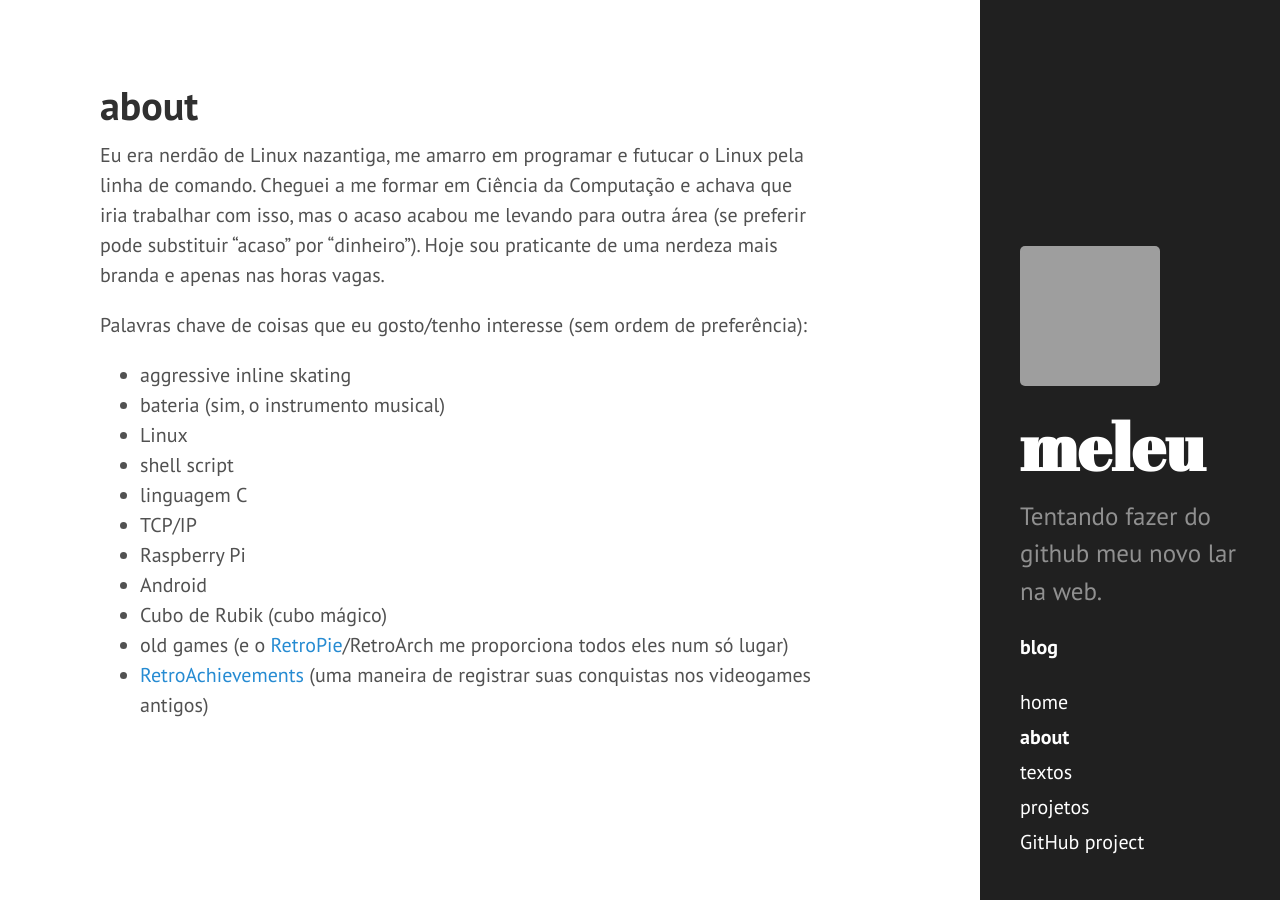
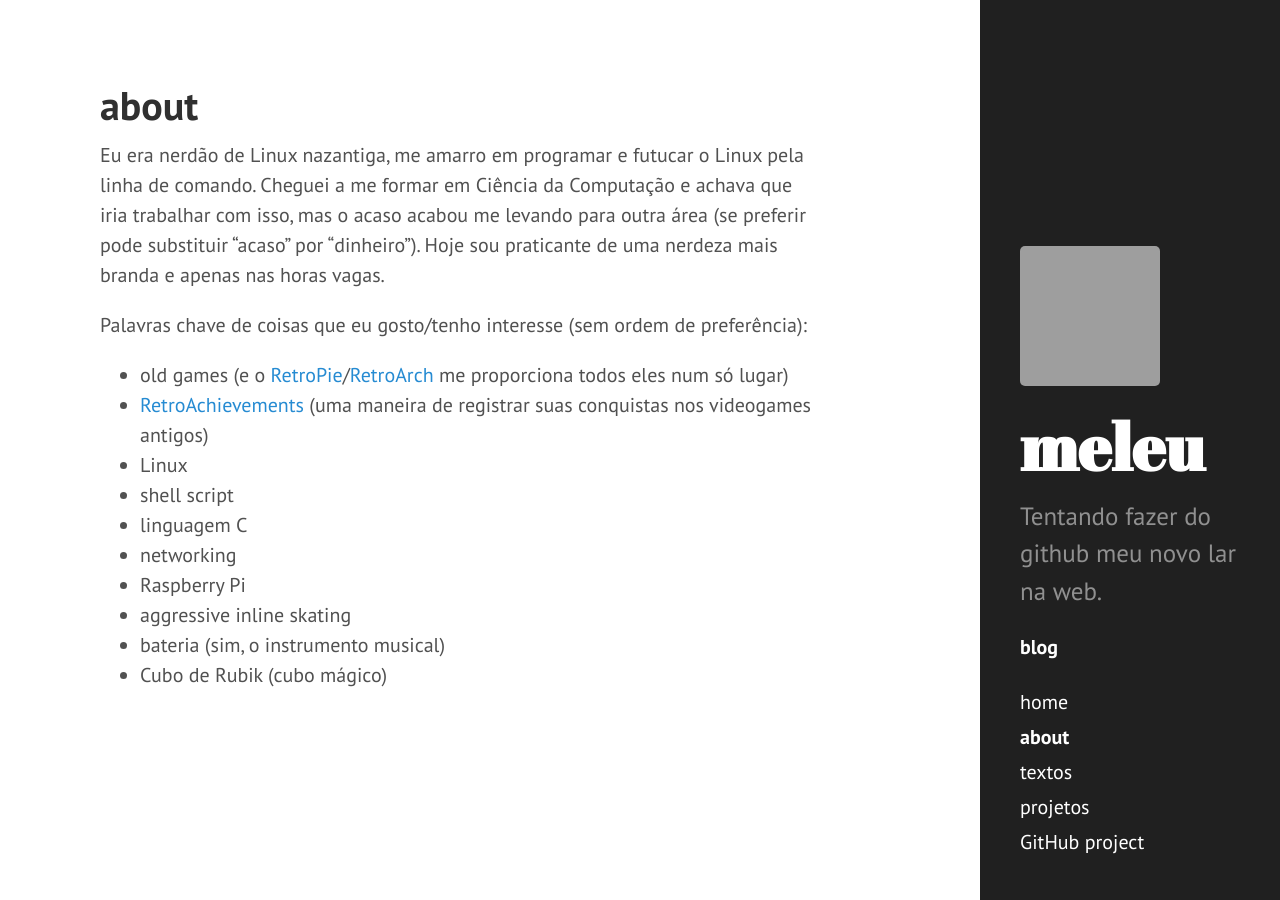
Before and after one commit to meleu/meleu.github.io, a Jekyll site: the page built from about.md, in a window 1280 px wide. Built offline with Jekyll 4.4.1, drawn with Linux system fonts in a browser that asks for light colours; grey boxes are pictures that could not be loaded.

Commit message:
Update about.md

```diff
--- a/about.md
+++ b/about.md
@@ -9,14 +9,13 @@ da Computação e achava que iria trabalhar com isso, mas o acaso acabou me leva
 
 Palavras chave de coisas que eu gosto/tenho interesse (sem ordem de preferência):
 
-- aggressive inline skating
-- bateria (sim, o instrumento musical)
+- old games (e o [RetroPie](https://retropie.org.uk/)/[RetroArch](https://retroarch.com) me proporciona todos eles num só lugar)
+- [RetroAchievements](http://retroachievements.org) (uma maneira de registrar suas conquistas nos videogames antigos)
 - Linux
 - shell script
 - linguagem C
-- TCP/IP
+- networking
 - Raspberry Pi
-- Android
+- aggressive inline skating
+- bateria (sim, o instrumento musical)
 - Cubo de Rubik (cubo mágico)
-- old games (e o [RetroPie](http://retropie.org.uk/)/RetroArch me proporciona todos eles num só lugar)
-- [RetroAchievements](http://retroachievements.org) (uma maneira de registrar suas conquistas nos videogames antigos)
```
